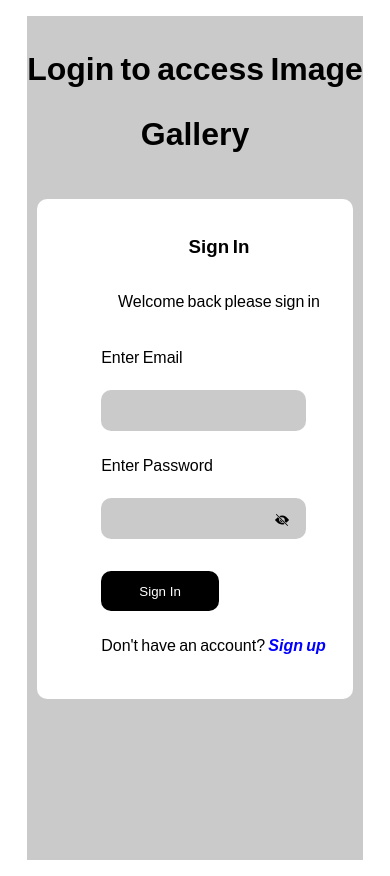
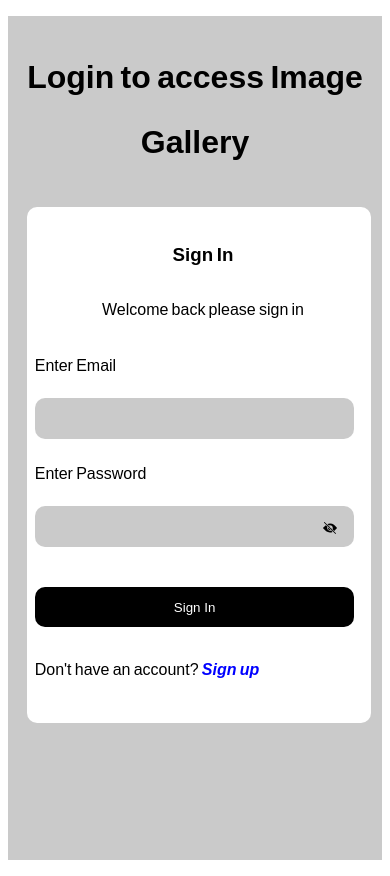
Before and after one commit to jahseed89/image-gallery, a React (Create React App) app: page / in a window 390 px wide. Built offline with nearby package versions, Linux system fonts and the light colour scheme.

Commit message:
responsiveness updated

```diff
--- a/src/auth/Login.js
+++ b/src/auth/Login.js
@@ -100,16 +100,35 @@ const useStyles = createUseStyles((theme) => ({
   },
 
   "@media (max-width: 1000px)": {
+    loginContainer: {
+      width: '100%',
+    },
     logSvg: {
       display: "none",
     },
     loginTitle: {
       fontSize: theme.smallerFont,
+      marginTop: "0.5rem",
     },
     formContainer: {
-      width: "100%",
+      width: "90%",
       margin: "1rem auto",
       height: "fit-content",
+      padding: "1rem 0",
+    },
+    form: {
+      width: "100%",
+      padding: "1rem 0 1rem .5rem",
+    },
+    input: {
+      width: "90%",
+    },
+    signBtn: {
+      width: "95%",
+      margin: "1rem 0",
+    },
+    signup: {
+      marginTop: "1rem",
     },
   },
 }));
@@ -180,11 +199,7 @@ const Login = () => {
             <h1 className={classes.loginTitle}>
               Login to access Image Gallery
             </h1>
-            {errorMsg && (
-              <p className={classes.errorMessage}>
-               {errorMsg}
-              </p>
-            )}
+            {errorMsg && <p className={classes.errorMessage}>{errorMsg}</p>}
             <form onSubmit={handleSubmit} className={classes.form}>
               <div className={classes.signinHeader}>
                 <h3>Sign In</h3>
--- a/src/auth/SingUp.js
+++ b/src/auth/SingUp.js
@@ -100,16 +100,35 @@ const useStyles = createUseStyles((theme) => ({
     },
 
     "@media (max-width: 1000px)": {
+      loginContainer: {
+        width: '100%',
+      },
       logSvg: {
         display: "none",
       },
       loginTitle: {
-        fontSize: theme.smallerFont
+        fontSize: theme.smallerFont,
+        marginTop: "0.5rem",
       },
       formContainer: {
+        width: "90%",
+        margin: "1rem auto",
+        height: "fit-content",
+        padding: "1rem 0",
+      },
+      form: {
         width: "100%",
-        margin: "1rem auto",
-        height: 'fit-content',
+        padding: "1rem 0 1rem .5rem",
+      },
+      input: {
+        width: "90%",
+      },
+      signBtn: {
+        width: "95%",
+        margin: "1rem 0",
+      },
+      signup: {
+        marginTop: "1rem",
       },
     },
   }));
--- a/src/home-page/Home.js
+++ b/src/home-page/Home.js
@@ -51,25 +51,29 @@ const useStyles = createUseStyles((theme) => ({
   },
 
   "@media (max-width: 1000px)": {
-    header:{
-        fontSize: theme.fonts.middleFont,
-        textAlign: 'start'
+    header: {
+      fontSize: theme.fonts.middleFont,
+      textAlign: "start",
     },
     inputWrapper: {
-        flexDirection: 'column',
+      flexDirection: "column",
+      alignItems: "start",
     },
     inputField: {
-        marginBottom: '1.5rem',
-        padding: '1rem .5rem',
-        width: '280px'
+      marginBottom: "1.5rem",
+      padding: "1rem .5rem",
+      width: "100%",
+      maxWidth: "280px",
     },
     button: {
-        width: '300px',
-        padding: '1rem .5rem'
+      width: "100%",
+      maxWidth: "300px",
+      padding: "1rem .5rem",
+      marginBottom: "1rem",
     },
     homeContainer: {
-        width: '95%',
-        margin: '0 auto',
+      width: "95%",
+      margin: "0 auto",
     },
   },
 }));
```
